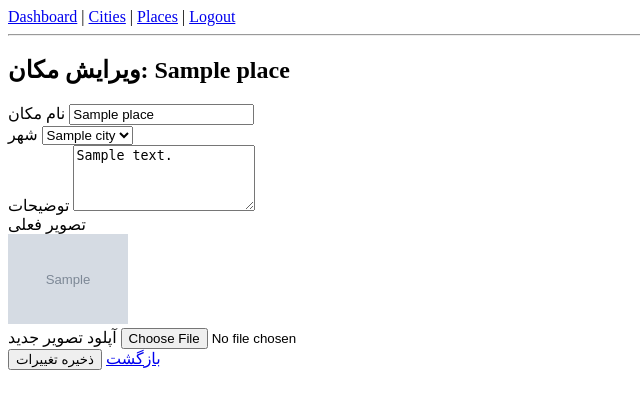
After one commit to MahdyarTlb/IranWander, a Flask app: page /admin/places/edit/1 in a window 1280 px wide. The commit adds this page. Shown: the top 409 px of the page, without its empty margins (0-640 px from the left). Run offline with Flask 3, Linux system fonts and the light colour scheme; a user stored in the database is signed in; tables that the repository leaves empty hold one stand-in row (values such as "Sample post"); grey boxes marked "Sample" are stand-in pictures.

Commit message:
fix bugs & prepare for frontend

```diff
--- a/iranwander/__init__.py
+++ b/iranwander/__init__.py
@@ -18,7 +18,7 @@ def create_app(config_name=Config):
     app.config['SQLALCHEMY_TRACK_MODIFICATIONS'] = False
     app.config['UPLOAD_FOLDER'] = os.path.join(os.path.dirname(__file__), 'static', 'images')
     app.config['MAX_CONTENT_LENGTH'] = 10 * 1024 * 1024  # 10MB limit
-    ALLOWED_EXT = {'png', 'jpg', 'jpeg', 'gif'}
+    ALLOWED_EXT = {'png', 'jpg', 'jpeg', 'webp', 'gif'}
 
     app.config.from_object(config_name)
 
@@ -29,12 +29,10 @@ def create_app(config_name=Config):
     from . import models
     from .routes.main import main as main_bp
     from .routes.city import city as city_bp
-    from .routes.place import place as place_bp
     from .routes.admin import admin as admin_bp
 
     app.register_blueprint(main_bp)
     app.register_blueprint(city_bp)
-    app.register_blueprint(place_bp)
     app.register_blueprint(admin_bp)
 
     return app
--- a/iranwander/routes/admin.py
+++ b/iranwander/routes/admin.py
@@ -9,7 +9,7 @@ from werkzeug.utils import secure_filename
 admin = Blueprint('admin', __name__, url_prefix='/admin')
 
 def allowed_file(filename):
-    return '.' in filename and filename.rsplit('.', 1)[1].lower() in current_app.config.get('ALLOWED_EXT', {'png','jpg','jpeg','gif'})
+    return '.' in filename and filename.rsplit('.', 1)[1].lower() in current_app.config.get('ALLOWED_EXT', {'png','jpg','jpeg','gif', 'webp'})
 
 @admin.route('/', methods=['GET', 'POST'])
 def login():
@@ -132,3 +132,91 @@ def delete_city(city_id):
 def logout():
     logout_user()
     return redirect(url_for('admin.login'))
+
+@admin.route('/places')
+@login_required
+def list_places_admin():
+    if not current_user.is_admin:
+        return redirect(url_for('admin.login'))
+    places = Place.query.all()
+    return render_template('admin/places/list.html', places=places)
+
+
+@admin.route('/places/add', methods=['GET', 'POST'])
+@login_required
+def add_place():
+    if not current_user.is_admin:
+        return redirect(url_for('admin.login'))
+
+    cities = City.query.all()
+
+    if request.method == 'POST':
+        name = request.form.get('name')
+        description = request.form.get('description')
+        city_id = request.form.get('city_id')
+
+        image_file = request.files.get('image')
+        img_name = None
+
+        if image_file and allowed_file(image_file.filename):
+            filename = secure_filename(image_file.filename)
+            img_path = os.path.join(current_app.config['UPLOAD_FOLDER'], filename)
+            image_file.save(img_path)
+            img_name = filename
+
+        new_place = Place(
+            name=name,
+            description=description,
+            city_id=city_id,
+            image=img_name
+        )
+
+        db.session.add(new_place)
+        db.session.commit()
+
+        flash("Place added successfully")
+        return redirect(url_for('admin.list_places_admin'))
+
+    return render_template('admin/places/add.html', cities=cities)
+
+
+@admin.route('/places/edit/<int:place_id>', methods=['GET', 'POST'])
+@login_required
+def edit_place(place_id):
+    if not current_user.is_admin:
+        return redirect(url_for('admin.login'))
+
+    place = Place.query.get_or_404(place_id)
+    cities = City.query.all()
+
+    if request.method == 'POST':
+        place.name = request.form.get('name')
+        place.description = request.form.get('description')
+        place.city_id = request.form.get('city_id')
+
+        image_file = request.files.get('image')
+        if image_file and allowed_file(image_file.filename):
+            filename = secure_filename(image_file.filename)
+            img_path = os.path.join(current_app.config['UPLOAD_FOLDER'], filename)
+            image_file.save(img_path)
+            place.image = filename
+
+        db.session.commit()
+        flash("Place updated successfully")
+        return redirect(url_for('admin.list_places_admin'))
+
+    return render_template('admin/places/edit.html', place=place, cities=cities)
+
+
+@admin.route('/places/delete/<int:place_id>', methods=['POST'])
+@login_required
+def delete_place(place_id):
+    if not current_user.is_admin:
+        return redirect(url_for('admin.login'))
+
+    place = Place.query.get_or_404(place_id)
+    db.session.delete(place)
+    db.session.commit()
+
+    flash("Place deleted successfully")
+    return redirect(url_for('admin.list_places_admin'))
--- a/iranwander/templates/admin/dashboard.html
+++ b/iranwander/templates/admin/dashboard.html
@@ -4,6 +4,6 @@
 
 <ul>
     <li><a href="{{ url_for('admin.manage_cities') }}">Manage Cities</a></li>
-    <li><a href="/admin/places">Manage Places</a></li>
+    <li><a href="{{ url_for('admin.list_places_admin') }}">Manage Places</a></li>
 </ul>
 {% endblock %}
--- /dev/null
+++ b/iranwander/templates/admin/places/edit.html
@@ -0,0 +1,50 @@
+{% extends "layout.html" %}
+{% block content %}
+
+<div class="container mt-4">
+    <h2>ویرایش مکان: {{ place.name }}</h2>
+
+    <form method="POST" enctype="multipart/form-data">
+
+        <div class="mb-3">
+            <label class="form-label">نام مکان</label>
+            <input type="text" name="name" class="form-control" value="{{ place.name }}" required>
+        </div>
+
+        <div class="mb-3">
+            <label class="form-label">شهر</label>
+            <select name="city_id" class="form-control">
+                {% for city in cities %}
+                <option value="{{ city.id }}" {% if city.id == place.city_id %}selected{% endif %}>
+                    {{ city.name }}
+                </option>
+                {% endfor %}
+            </select>
+        </div>
+
+        <div class="mb-3">
+            <label class="form-label">توضیحات</label>
+            <textarea name="description" class="form-control" rows="4">{{ place.description }}</textarea>
+        </div>
+
+        <div class="mb-3">
+            <label class="form-label">تصویر فعلی</label><br>
+            {% if place.image %}
+            <img src="{{ url_for('static', filename='images/' + place.image) }}" width="120">
+            {% else %}
+            <span class="text-muted">بارگذاری نشده</span>
+            {% endif %}
+        </div>
+
+        <div class="mb-3">
+            <label class="form-label">آپلود تصویر جدید</label>
+            <input type="file" name="image" class="form-control">
+        </div>
+
+        <button class="btn btn-primary">ذخیره تغییرات</button>
+        <a class="btn btn-secondary" href="{{ url_for('admin.list_places_admin') }}">بازگشت</a>
+
+    </form>
+</div>
+
+{% endblock %}
--- a/iranwander/templates/layout.html
+++ b/iranwander/templates/layout.html
@@ -8,7 +8,7 @@
     <nav>
         <a href="/admin">Dashboard</a> |
         <a href="/admin/cities">Cities</a> |
-        <a href="/admin/tours">Places</a> |
+        <a href="/admin/places">Places</a> |
         <a href="/admin/logout">Logout</a>
     </nav>
     <hr>
--- a/iranwander/templates/places/details.html
+++ b/iranwander/templates/places/details.html
@@ -4,7 +4,7 @@
 <h1>{{ place.name }}</h1>
 
 {% if place.image %}
-    <img src="{{ url_for('static', filename='images/places/' ~ place.image) }}"
+    <img src="{{ url_for('static', filename='images/' ~ place.image) }}"
          alt="{{ place.name }}" width="300">
 {% endif %}
 
@@ -16,6 +16,6 @@
 </p>
 {% endif %}
 
-<a href="{{ url_for('main.places', city_id=place.city_id) }}">⬅ بازگشت</a>
+<a href="{{ url_for('city.details_city', city_id=place.city_id) }}">⬅ بازگشت</a>
 
 {% endblock %}
```
Also changed, not shown: iranwander/routes/city.py (+8 -2 lines), iranwander/routes/place.py (deleted, +0 -14 lines), iranwander/templates/admin/places/add.html (added, +39 -0 lines), iranwander/templates/admin/places/list.html (added, +43 -0 lines), iranwander/templates/cities/detail.html (+14 -5 lines), iranwander/templates/places/list.html (deleted, +0 -18 lines), iranwander.db, iranwander/static/images/digital-painting-painting31-medium-original-imaebyj8kh5ygyaf.webp (added), iranwander/static/images/download.jpg (added), iranwander/static/images/image_4.jpg (added), iranwander/static/images/main-w.jpg (added), iranwander/static/images/mariia-shalabaieva-HBkpnDVc_Ic-unsplash.jpg (added), iranwander/templates/admin/login.html (indentation only).
